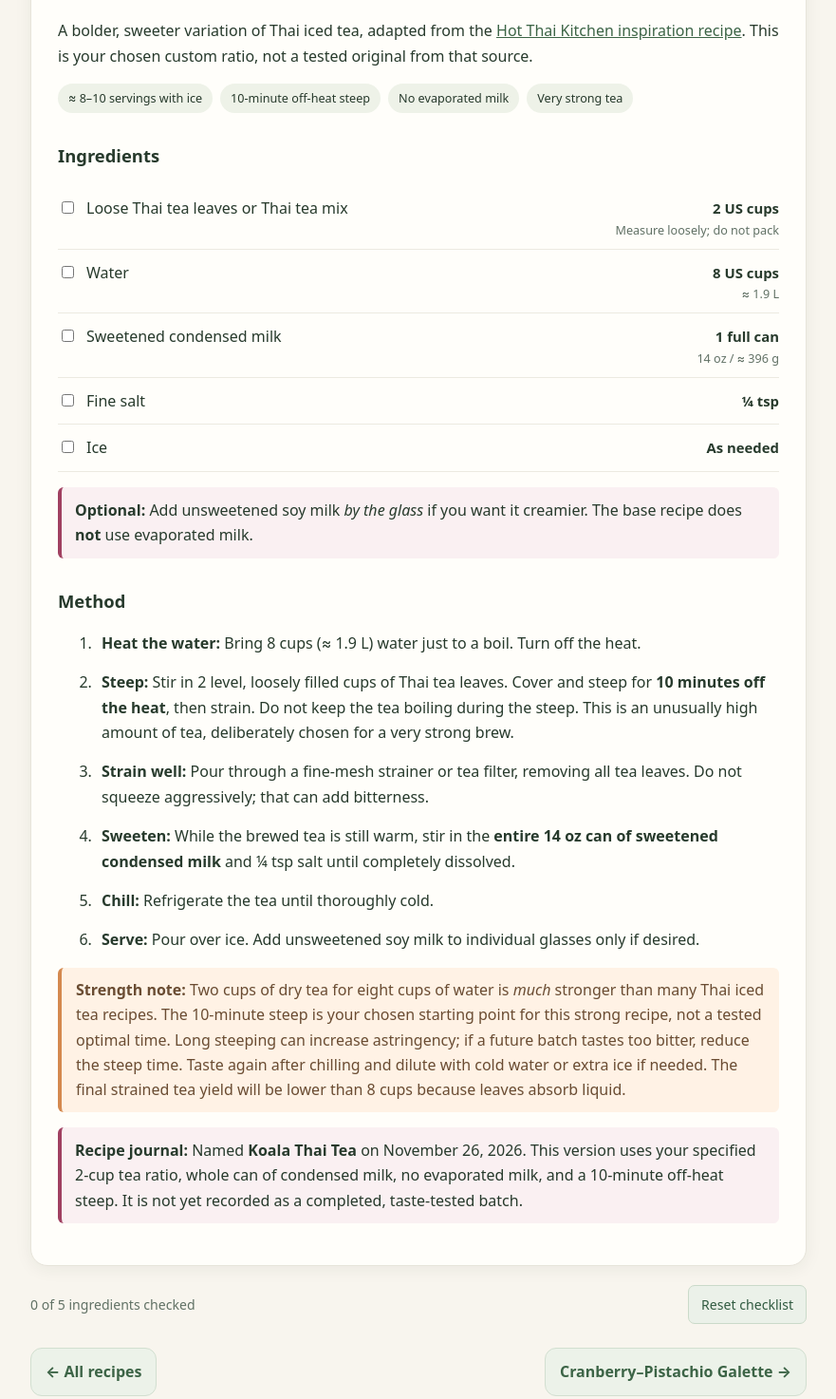
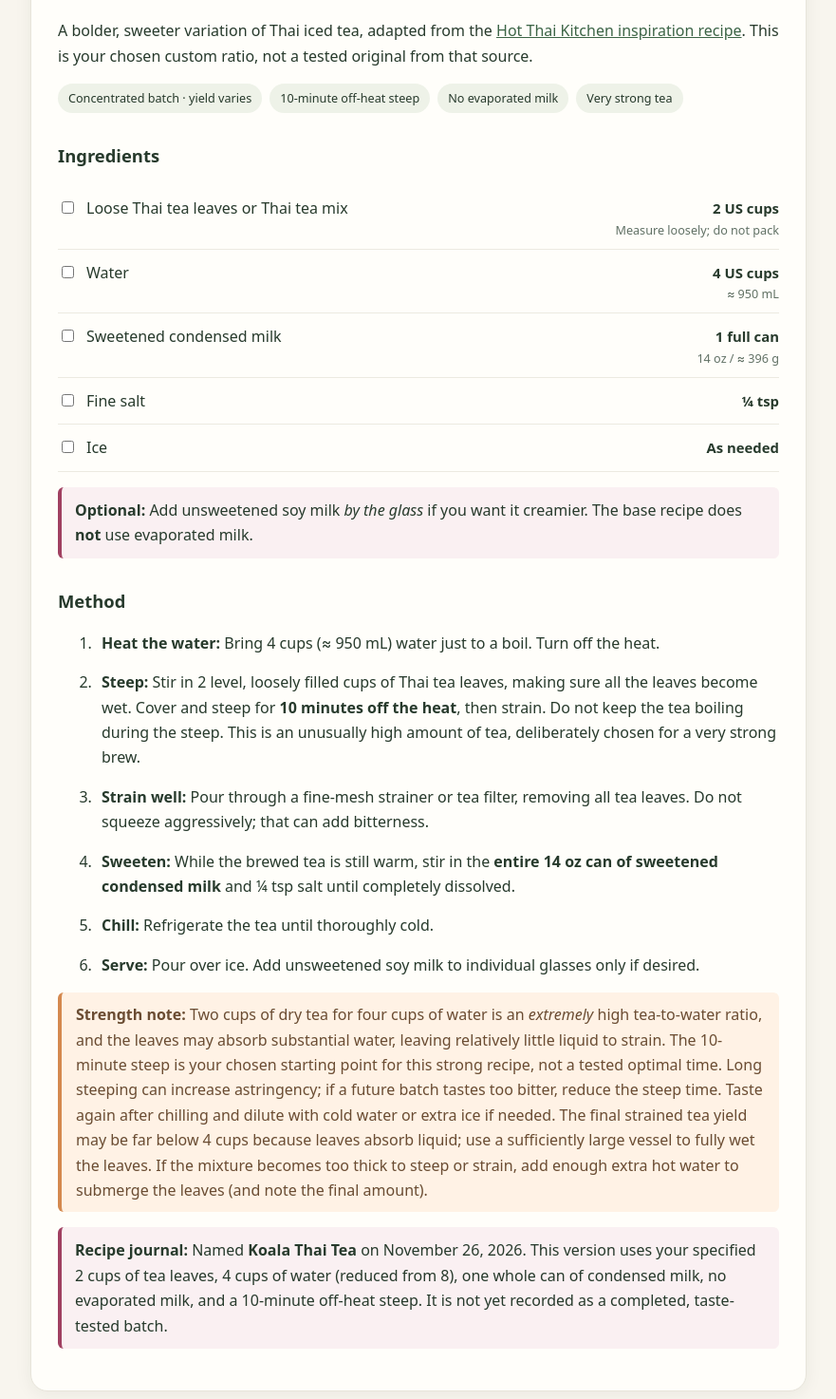
Before and after one commit to koala-panda-162/koala-recipes, a plain HTML site: page recipes/koala-thai-tea/index.html in a window 1280 px wide. Shown: the part 455-1928 px from the top of the page at 95% size, without its empty margins (199-1080 px from the left). Drawn offline with Linux system fonts and the light colour scheme.

Commit message:
Halve Koala Thai Tea water to 4 cups, retain tea and steep time and clarify concentration

```diff
--- a/recipes/koala-thai-tea/index.html
+++ b/recipes/koala-thai-tea/index.html
@@ -9,11 +9,11 @@
 <div class="eyebrow">Your custom recipe · Strong-brewed drink</div><h2>Koala Thai Tea 🐨🧋</h2>
 <div class="hero-drink" role="img" aria-label="Stylized glass of Thai iced tea"><span class="glass">🧋</span><p>Bold tea.<br>One whole can.<br>No evaporated milk.</p></div>
 <p>A bolder, sweeter variation of Thai iced tea, adapted from the <a href="https://hot-thai-kitchen.com/thai-iced-tea/" target="_blank" rel="noopener">Hot Thai Kitchen inspiration recipe</a>. This is your chosen custom ratio, not a tested original from that source.</p>
-<div class="chips"><span class="chip">≈ 8–10 servings with ice</span><span class="chip">10-minute off-heat steep</span><span class="chip">No evaporated milk</span><span class="chip">Very strong tea</span></div>
+<div class="chips"><span class="chip">Concentrated batch · yield varies</span><span class="chip">10-minute off-heat steep</span><span class="chip">No evaporated milk</span><span class="chip">Very strong tea</span></div>
 <h3>Ingredients</h3>
 <ul class="ingredients">
 <li><label><input type="checkbox"><span>Loose Thai tea leaves or Thai tea mix</span><strong>2 US cups <small class="approx-volume">Measure loosely; do not pack</small></strong></label></li>
-<li><label><input type="checkbox"><span>Water</span><strong>8 US cups <small class="approx-volume">≈ 1.9 L</small></strong></label></li>
+<li><label><input type="checkbox"><span>Water</span><strong>4 US cups <small class="approx-volume">≈ 950 mL</small></strong></label></li>
 <li><label><input type="checkbox"><span>Sweetened condensed milk</span><strong>1 full can <small class="approx-volume">14 oz / ≈ 396 g</small></strong></label></li>
 <li><label><input type="checkbox"><span>Fine salt</span><strong>¼ tsp</strong></label></li>
 <li><label><input type="checkbox"><span>Ice</span><strong>As needed</strong></label></li>
@@ -21,15 +21,15 @@
 <p class="note"><strong>Optional:</strong> Add unsweetened soy milk <em>by the glass</em> if you want it creamier. The base recipe does <strong>not</strong> use evaporated milk.</p>
 <h3>Method</h3>
 <ol>
-<li><strong>Heat the water:</strong> Bring 8 cups (≈ 1.9 L) water just to a boil. Turn off the heat.</li>
-<li><strong>Steep:</strong> Stir in 2 level, loosely filled cups of Thai tea leaves. Cover and steep for <strong>10 minutes off the heat</strong>, then strain. Do not keep the tea boiling during the steep. This is an unusually high amount of tea, deliberately chosen for a very strong brew.</li>
+<li><strong>Heat the water:</strong> Bring 4 cups (≈ 950 mL) water just to a boil. Turn off the heat.</li>
+<li><strong>Steep:</strong> Stir in 2 level, loosely filled cups of Thai tea leaves, making sure all the leaves become wet. Cover and steep for <strong>10 minutes off the heat</strong>, then strain. Do not keep the tea boiling during the steep. This is an unusually high amount of tea, deliberately chosen for a very strong brew.</li>
 <li><strong>Strain well:</strong> Pour through a fine-mesh strainer or tea filter, removing all tea leaves. Do not squeeze aggressively; that can add bitterness.</li>
 <li><strong>Sweeten:</strong> While the brewed tea is still warm, stir in the <strong>entire 14 oz can of sweetened condensed milk</strong> and ¼ tsp salt until completely dissolved.</li>
 <li><strong>Chill:</strong> Refrigerate the tea until thoroughly cold.</li>
 <li><strong>Serve:</strong> Pour over ice. Add unsweetened soy milk to individual glasses only if desired.</li>
 </ol>
-<p class="warning"><strong>Strength note:</strong> Two cups of dry tea for eight cups of water is <em>much</em> stronger than many Thai iced tea recipes. The 10-minute steep is your chosen starting point for this strong recipe, not a tested optimal time. Long steeping can increase astringency; if a future batch tastes too bitter, reduce the steep time. Taste again after chilling and dilute with cold water or extra ice if needed. The final strained tea yield will be lower than 8 cups because leaves absorb liquid.</p>
-<p class="note"><strong>Recipe journal:</strong> Named <strong>Koala Thai Tea</strong> on November 26, 2026. This version uses your specified 2-cup tea ratio, whole can of condensed milk, no evaporated milk, and a 10-minute off-heat steep. It is not yet recorded as a completed, taste-tested batch.</p>
+<p class="warning"><strong>Strength note:</strong> Two cups of dry tea for four cups of water is an <em>extremely</em> high tea-to-water ratio, and the leaves may absorb substantial water, leaving relatively little liquid to strain. The 10-minute steep is your chosen starting point for this strong recipe, not a tested optimal time. Long steeping can increase astringency; if a future batch tastes too bitter, reduce the steep time. Taste again after chilling and dilute with cold water or extra ice if needed. The final strained tea yield may be far below 4 cups because leaves absorb liquid; use a sufficiently large vessel to fully wet the leaves. If the mixture becomes too thick to steep or strain, add enough extra hot water to submerge the leaves (and note the final amount).</p>
+<p class="note"><strong>Recipe journal:</strong> Named <strong>Koala Thai Tea</strong> on November 26, 2026. This version uses your specified 2 cups of tea leaves, 4 cups of water (reduced from 8), one whole can of condensed milk, no evaporated milk, and a 10-minute off-heat steep. It is not yet recorded as a completed, taste-tested batch.</p>
 </section>
 <div class="progress"><span id="checkedCount" aria-live="polite">0 ingredients checked</span><button class="reset" id="resetChecks" type="button">Reset checklist</button></div>
 <div class="bottom-nav"><a href="../../">← All recipes</a><a href="../cranberry-pistachio/">Cranberry–Pistachio Galette →</a></div>
```
